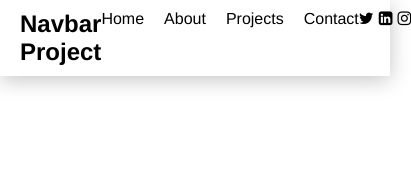
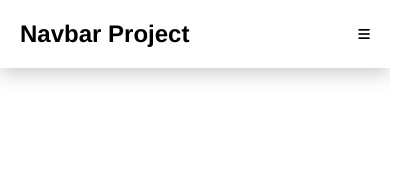
Before and after one commit to SaulinDoTrem/Navbar-Responsive, a plain HTML site: page src/index.html in a window 390 px wide. Shown: the whole page, 411 px wide, since content can reach past the window. Drawn offline with nearby package versions, Linux system fonts and the light colour scheme.

Commit message:
feat: Do page header mobile with nav bar responsive

```diff
--- a/src/index.html
+++ b/src/index.html
@@ -9,7 +9,9 @@
         <title>Navbar Project</title>
 
         <link rel="stylesheet" href="./styles/style.css">
-        <link rel="stylesheet" href="https://cdnjs.cloudflare.com/ajax/libs/font-awesome/4.7.0/css/font-awesome.min.css">
+
+        <script src="https://ajax.googleapis.com/ajax/libs/jquery/3.6.0/jquery.min.js"></script>
+        <script src="https://kit.fontawesome.com/6110aec08f.js" crossorigin="anonymous"></script>
     </head>
 
     <body>
@@ -18,9 +20,15 @@
 
             <nav class="page-header">
 
-                <h1>
-                    navbar project
-                </h1>
+                <div class="nav-header">
+                    <h1>
+                        navbar project
+                    </h1>
+
+                    <button class="nav-toggle">
+                        <i class="fa-solid fa-bars"></i>
+                    </button>
+                </div>
 
                 <ul class="page-links">
                     <li>
@@ -43,19 +51,19 @@
                 <ul class="social-media-links">
                     <li>
                         <a href="https://twitter.com/SaulinDoTrem">
-                            <i class="fa fa-twitter"></i>
+                            <i class="fa-brands fa-twitter"></i>
                         </a>
                     </li>
 
                     <li>
                         <a href="https://www.linkedin.com/in/saulo-klein-nery-m3-academy-5b3522193/">
-                            <i class="fa fa-linkedin-square"></i>
+                            <i class="fa-brands fa-linkedin"></i>
                         </a>
                     </li>
 
                     <li>
                         <a href="https://www.instagram.com/saulin.klein/">
-                            <i class="fa fa-instagram"></i>
+                            <i class="fa-brands fa-instagram"></i>
                         </a>
                     </li>
                 </ul>
--- a/src/js/navbar.js
+++ b/src/js/navbar.js
@@ -0,0 +1,13 @@
+let showLinks = false;
+
+$('.nav-toggle').on("click",
+    () => {
+        console.log("Apertei o botão");
+        if(!showLinks)
+            $('.page-links').addClass('show-links');
+        else
+            $('.page-links').removeClass('show-links');
+
+        showLinks = !showLinks;
+    }
+);
--- a/src/styles/style.css
+++ b/src/styles/style.css
@@ -1,3 +1,7 @@
+:root{
+    --transition: all 0.3s linear;
+}
+
 *{
     margin: 0;
     padding: 0;
@@ -8,13 +12,22 @@ body{
     font-family:'Franklin Gothic Medium', 'Arial Narrow', Arial, sans-serif;
 }
 
+.nav-header,
+.page-links,
+.social-media-links{
+    padding: 20px 20px 10px;
+}
+
 .page-header{
-    padding: 10px 20px;
     display: flex;
     justify-content: space-between;
     background: #FFFFFF;
     box-shadow: 0px 4px 20px rgba(0, 0, 0, 0.23);
     text-transform: capitalize;
+}
+
+.nav-header{
+    margin-bottom: 10px;
 }
 
 .page-links,
@@ -32,6 +45,64 @@ a{
     gap: 20px;
 }
 
+.page-links li{
+    display: contents;
+    font-size: 20px;
+}
+
 .social-media-links{
     gap: 5px;
 }
+
+.nav-toggle{
+    display: none;
+    background-color: transparent;
+    border: 0;
+}
+
+@media screen and (max-width: 768px){
+    .page-header{
+        flex-direction: column;
+    }
+
+    .nav-header{
+        display: flex;
+        justify-content: space-between;
+    }
+
+    .page-links{
+        flex-direction: column;
+        height: 0;
+        overflow: hidden;
+        transition: var(--transition);
+        padding: 0;
+    }
+
+    .page-links li a{
+        transition: var(--transition);
+        padding-left: 20px;
+    }
+
+    .page-links li a:hover{
+        padding-left: 35px;
+        background-color: #8ECEE3;
+        color: #FFF;
+    }
+
+    .show-links{
+        height: 148px;
+    }
+
+    .social-media-links{
+        display: none;
+    }
+
+    .nav-toggle{
+        display: block;
+        transition: var(--transition);
+    }
+
+    .nav-toggle:hover{
+        transform: rotate(90deg);
+    }
+}
```
